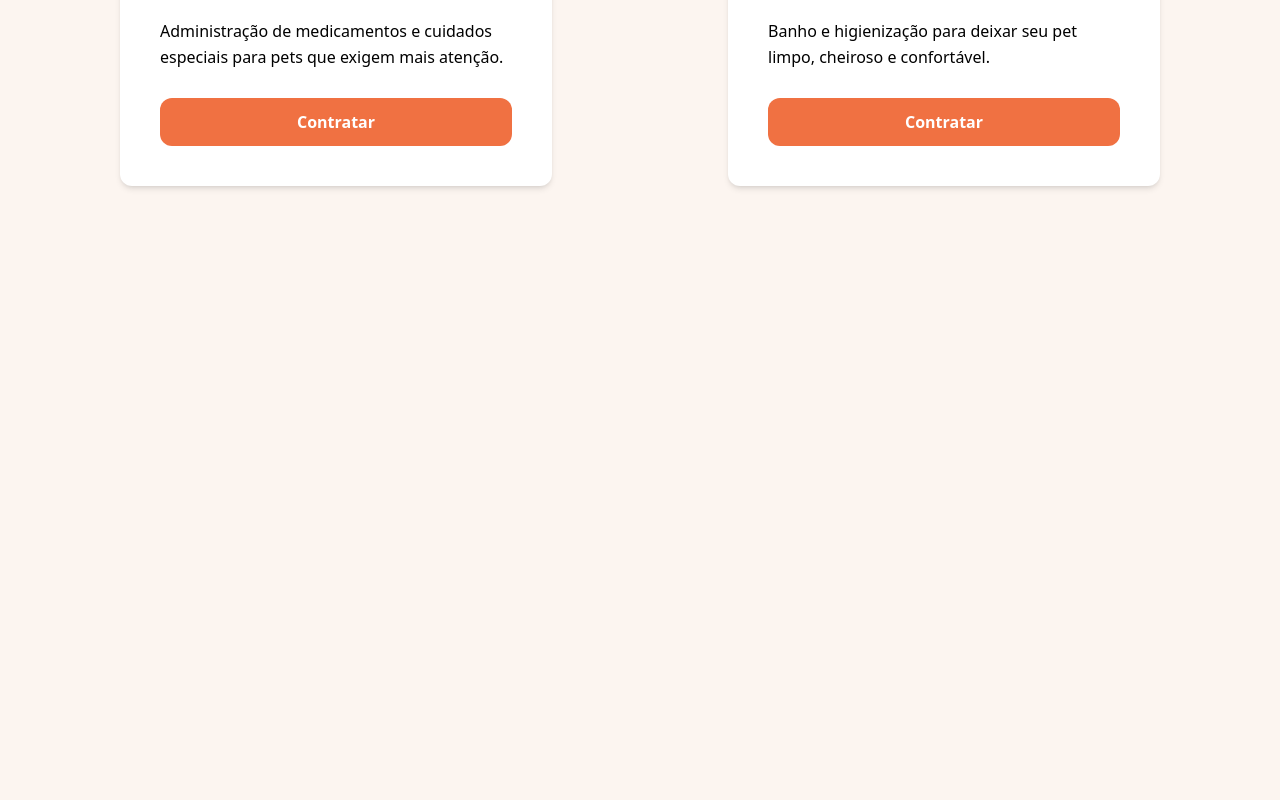
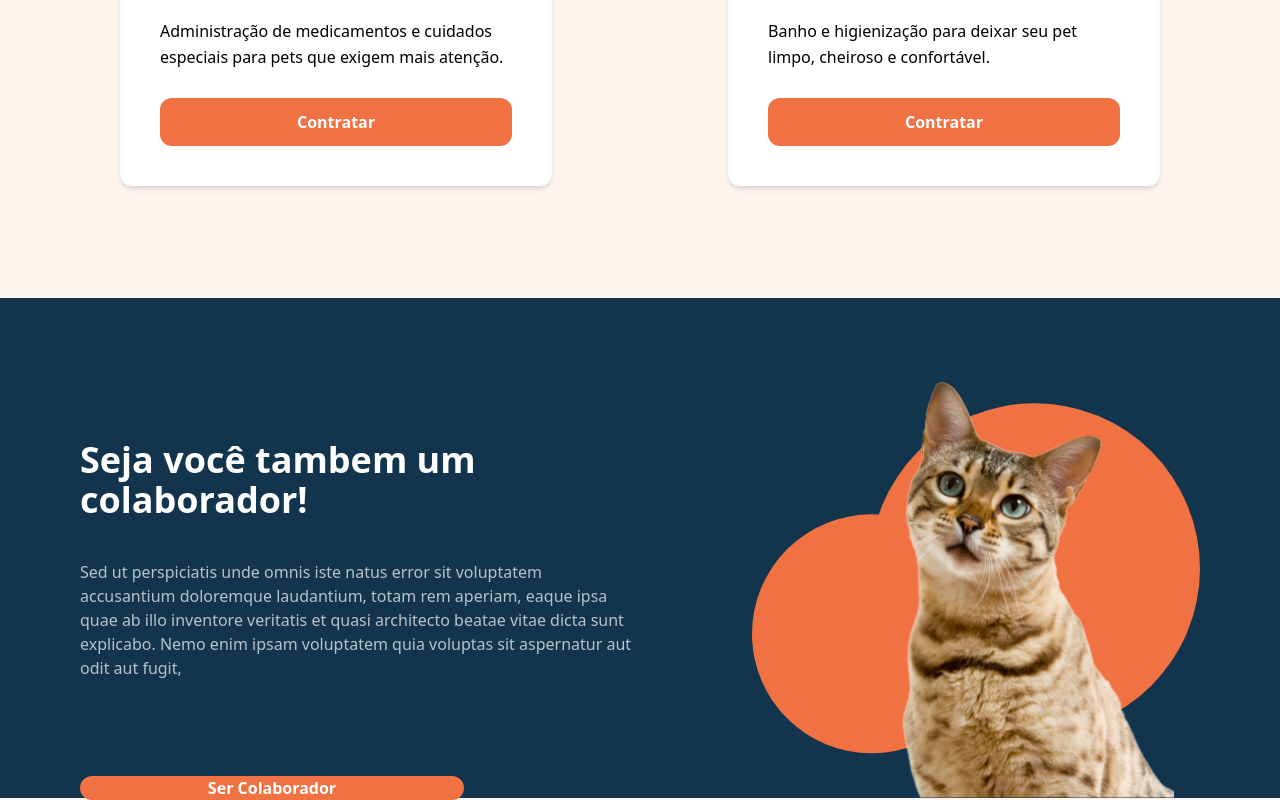
Before and after one commit to Natee8/VenC-projeto-pessoal-Vue.js-Node, a Vue app in the folder apps/web/: page / in a window 1280 px wide. Shown: the part 2916-3716 px from the top of the page. Before the commit the page ends 3214 px from the top, so only its background shows below. Built offline with nearby package versions, Linux system fonts and the light colour scheme.

Commit message:
feat: sessão home ser colaborador

```diff
--- a/apps/web/src/interface/view/home/Home.vue
+++ b/apps/web/src/interface/view/home/Home.vue
@@ -3,9 +3,11 @@
        <SearchMain />
        <VideoSection />
        <Services/>
+       <Collaborator/>
     </main>
 </template>
 <script  setup lang="ts">
+import Collaborator from './sections/Collaborator.vue';
 import SearchMain from './sections/SearchMain.vue';
 import Services from './sections/Services.vue';
 import VideoSection from './sections/VideoSection.vue';
--- /dev/null
+++ b/apps/web/src/interface/view/home/sections/Collaborator.vue
@@ -0,0 +1,20 @@
+<template>
+    <section>
+        <div class="w-full h-[500px] bg-secondary flex justify-between pt-36 px-20">
+            <div class="w-[50%] flex flex-col items-start justify-center gap-24">
+                <div class="text-white flex flex-col gap-10">
+                    <h1 class="text-4xl font-bold">
+                        Seja você tambem um colaborador!
+                    </h1>
+                    <p class="text-white/70">
+                        Sed ut perspiciatis unde omnis iste natus error sit voluptatem accusantium doloremque laudantium, totam rem aperiam, eaque ipsa quae ab illo inventore veritatis et quasi architecto beatae vitae dicta sunt explicabo. Nemo enim ipsam voluptatem quia voluptas sit aspernatur aut odit aut fugit,
+                    </p>
+                </div>
+                <button class="w-[24rem] h-12 rounded-xl font-semibold bg-primary text-white hover:bg-primaryHover transition">Ser Colaborador</button>
+            </div>
+            <div class="w-[40%] h-auto flex items-end justify-end">
+                <img width="500" height="500" src="/assets/home/catHome.svg" alt="">
+            </div>
+        </div>
+    </section>
+</template>
```
